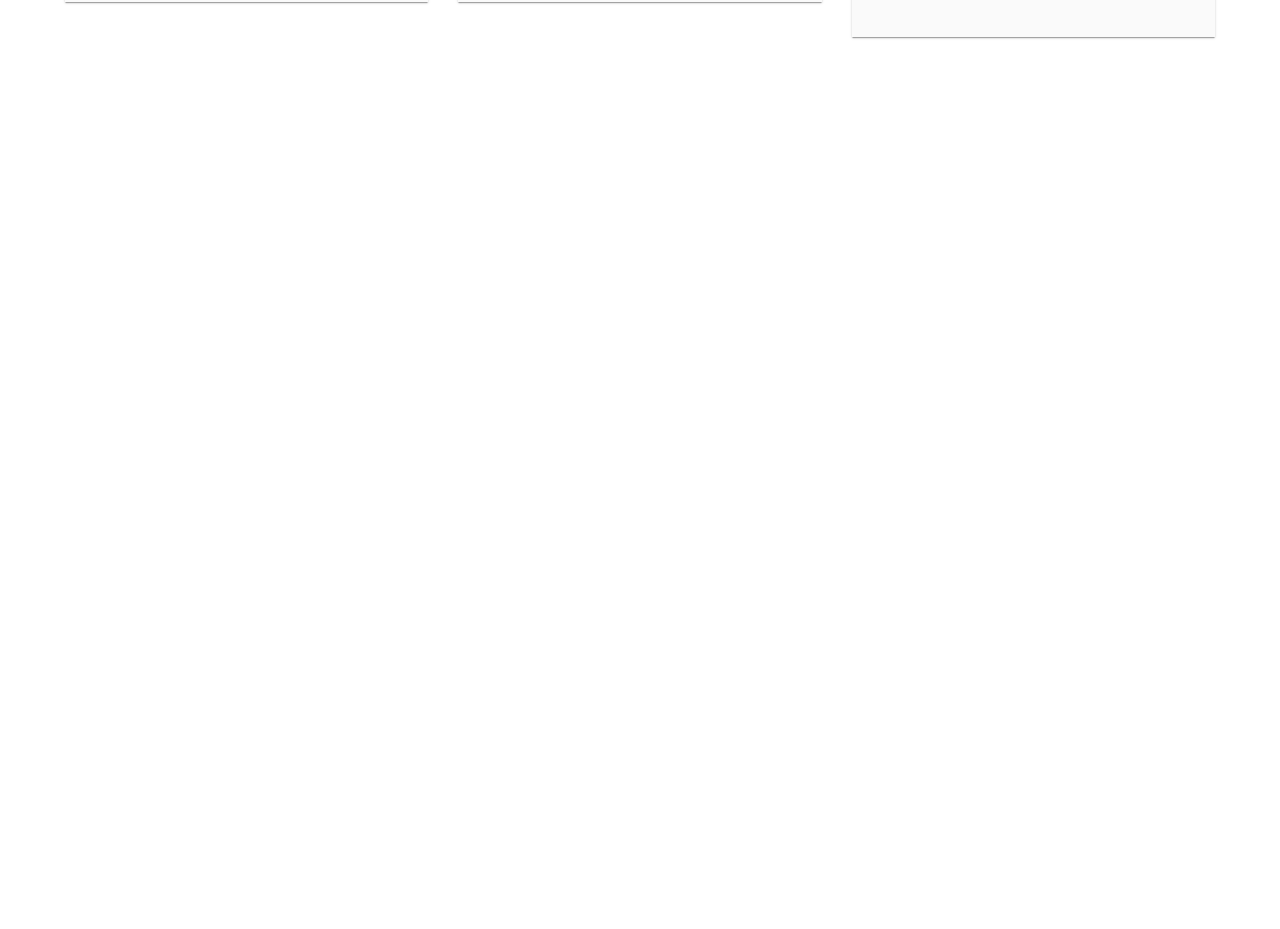
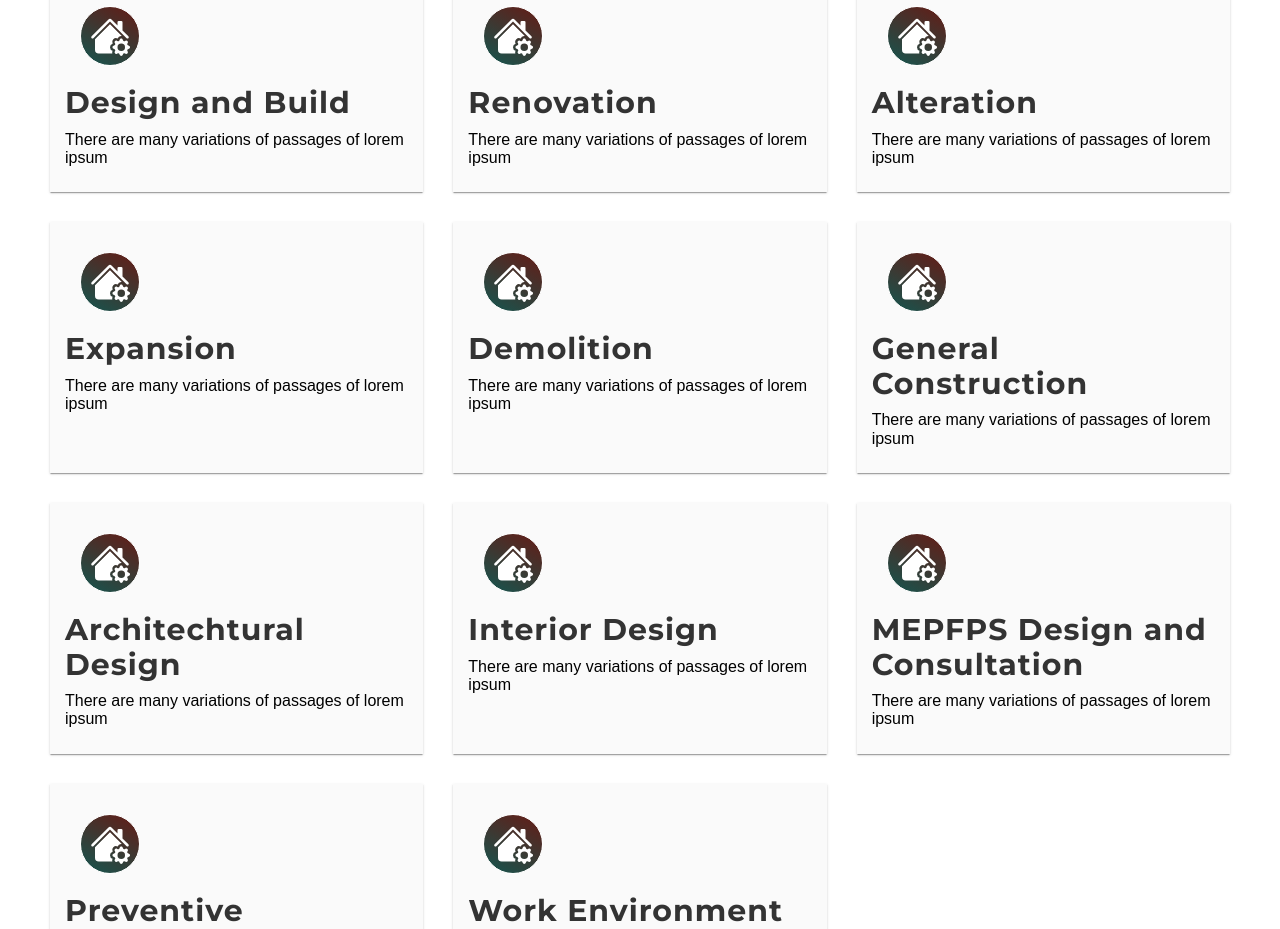
Before and after one commit to nrmndev/nrmndev-fw, a React (Vite) app: page /card in a window 1280 px wide. Shown: the part 359-1288 px from the top of the page. Before the commit the page ends 800 px from the top, so only its background shows below. Built offline with nearby package versions, Linux system fonts and the light colour scheme; a web font is replaced by a local one.

Commit message:
pre-release @ v.1.1.3-beta.6

```diff
--- a/src/components/layout/Column.tsx
+++ b/src/components/layout/Column.tsx
@@ -40,13 +40,13 @@ const Column = ({
     padding,
   });
   const combinedClasses = classNames(
+    "col",
     xs ? `col-xs-${xs}` : "",
     sm ? `col-sm-${sm}` : "",
     md ? `col-md-${md}` : "",
     lg ? `col-lg-${lg}` : "",
     xl ? `col-xl-${xl}` : "",
     xxl ? `col-xxl-${xxl}` : "",
-    flex ? "flex" : "",
     className,
     rest.className
   );
--- a/src/components/sectionLabel/SectionLabel.tsx
+++ b/src/components/sectionLabel/SectionLabel.tsx
@@ -1,9 +1,10 @@
-import { ColorProps, SectionLabelProps } from "@uiTypes";
+import { ColorProps, FontSizeProps, SectionLabelProps } from "@uiTypes";
 import classNames from "classnames";
 import LabelWrapper from "./LabelWrapper";
 
 export interface SectionLabelComponentProps
   extends SectionLabelProps,
+    FontSizeProps,
     ColorProps {
   label: string;
   position?: "left" | "center" | "right";
@@ -15,6 +16,7 @@ const SectionLabel = ({
   color = "primary",
   label,
   decoration,
+  fontSize,
   as = "h2",
 }: SectionLabelComponentProps) => {
   let RightDecor, LeftDecor, DecorTextBackdrop;
@@ -40,6 +42,7 @@ const SectionLabel = ({
           color={color}
           as={as}
           label={label}
+          fontSize={fontSize}
           leftDecoration={LeftDecor}
           rightDecoration={RightDecor}
           textBackdrop={DecorTextBackdrop}
--- a/src/routing/SampleComponents/SampleCard.tsx
+++ b/src/routing/SampleComponents/SampleCard.tsx
@@ -1,12 +1,44 @@
-import { Card, Column, Container, Media, Row } from "@uiComponents";
+import {
+  Button,
+  Card,
+  Column,
+  Container,
+  Media,
+  Row,
+  SectionLabel,
+  Typography,
+} from "@uiComponents";
 import { BsFillHouseGearFill } from "react-icons/bs";
+import { FaCog } from "react-icons/fa";
 const SampleCard = () => (
   <>
     <Container>
+      <SectionLabel
+        position="left"
+        label="Services"
+        fontSize={"xxl"}
+        decoration={{ left: { Icon: FaCog } }}
+      />
+      <Column flex={{ justifyContent: "between" }} padding={"zero"}>
+        <div>
+          <Typography as="h3">
+            Fully Integrated Construction Services.
+          </Typography>
+          <Typography as="p">
+            Proactively pontificate client-centered relationships via- process
+            centric leadershio skills. Credibly maintain focused internal or
+            "organic" sources rather than vertical alignments
+          </Typography>
+        </div>
+        <Button variant="outline-primary">See More</Button>
+      </Column>
+
+      <Container className="fluid">
         <Row lgColumns={3} mdColumns={3} xlColumns={3} xxlColumns={3}>
-        <Column>
-          <Card boxShadow="box-shadow-3" margin={"sm"} background={"light"}>
+          <Column flex={{ alignItems: "stretch" }}>
+            <Card boxShadow="box-shadow-3" background={"light"}>
               <Media
+                padding={"zero"}
                 icon={{
                   icon: BsFillHouseGearFill,
                   position: "top-left",
@@ -14,7 +46,6 @@ const SampleCard = () => (
                   variant: "outline",
                   background: "gradient-1",
                   color: "white",
-                margin: "zero",
                 }}
                 heading={{ children: "Design and Build", color: "dark" }}
                 body={{
@@ -25,8 +56,9 @@ const SampleCard = () => (
             </Card>
           </Column>
           <Column>
-          <Card boxShadow="box-shadow-3" margin={"sm"} background={"light"}>
+            <Card boxShadow="box-shadow-3" background={"light"}>
               <Media
+                padding={"zero"}
                 icon={{
                   icon: BsFillHouseGearFill,
                   position: "top-left",
@@ -34,9 +66,8 @@ const SampleCard = () => (
                   variant: "outline",
                   background: "gradient-1",
                   color: "white",
-                margin: "zero",
                 }}
-              heading={{ children: "Design and Build", color: "dark" }}
+                heading={{ children: "Renovation", color: "dark" }}
                 body={{
                   children:
                     "There are many variations of passages of lorem ipsum",
@@ -45,8 +76,9 @@ const SampleCard = () => (
             </Card>
           </Column>{" "}
           <Column>
-          <Card boxShadow="box-shadow-3" margin={"sm"} background={"light"}>
+            <Card boxShadow="box-shadow-3" background={"light"}>
               <Media
+                padding={"zero"}
                 icon={{
                   icon: BsFillHouseGearFill,
                   position: "top-left",
@@ -54,12 +86,194 @@ const SampleCard = () => (
                   variant: "outline",
                   background: "gradient-1",
                   color: "white",
-                margin: "zero",
                 }}
                 heading={{
-                children: "Design and Build",
+                  children: "Alteration",
                   color: "dark",
-                textTransform: "uppercase",
+                }}
+                body={{
+                  children:
+                    "There are many variations of passages of lorem ipsum",
+                }}
+              />
+            </Card>
+          </Column>
+          <Column flex={{ alignItems: "stretch" }}>
+            <Card boxShadow="box-shadow-3" background={"light"}>
+              <Media
+                padding={"zero"}
+                icon={{
+                  icon: BsFillHouseGearFill,
+                  position: "top-left",
+                  rounded: true,
+                  variant: "outline",
+                  background: "gradient-1",
+                  color: "white",
+                }}
+                heading={{
+                  children: "Expansion",
+                  color: "dark",
+                }}
+                body={{
+                  children:
+                    "There are many variations of passages of lorem ipsum",
+                }}
+              />
+            </Card>
+          </Column>
+          <Column>
+            <Card boxShadow="box-shadow-3" background={"light"}>
+              <Media
+                padding={"zero"}
+                icon={{
+                  icon: BsFillHouseGearFill,
+                  position: "top-left",
+                  rounded: true,
+                  variant: "outline",
+                  background: "gradient-1",
+                  color: "white",
+                }}
+                heading={{
+                  children: "Demolition",
+                  color: "dark",
+                }}
+                body={{
+                  children:
+                    "There are many variations of passages of lorem ipsum",
+                }}
+              />
+            </Card>
+          </Column>
+          <Column>
+            <Card boxShadow="box-shadow-3" background={"light"}>
+              <Media
+                padding={"zero"}
+                icon={{
+                  icon: BsFillHouseGearFill,
+                  position: "top-left",
+                  rounded: true,
+                  variant: "outline",
+                  background: "gradient-1",
+                  color: "white",
+                }}
+                heading={{
+                  children: "General Construction",
+                  color: "dark",
+                }}
+                body={{
+                  children:
+                    "There are many variations of passages of lorem ipsum",
+                }}
+              />
+            </Card>
+          </Column>
+          <Column>
+            <Card boxShadow="box-shadow-3" background={"light"}>
+              <Media
+                padding={"zero"}
+                icon={{
+                  icon: BsFillHouseGearFill,
+                  position: "top-left",
+                  rounded: true,
+                  variant: "outline",
+                  background: "gradient-1",
+                  color: "white",
+                }}
+                heading={{
+                  children: "Architechtural Design",
+                  color: "dark",
+                }}
+                body={{
+                  children:
+                    "There are many variations of passages of lorem ipsum",
+                }}
+              />
+            </Card>
+          </Column>
+          <Column>
+            <Card boxShadow="box-shadow-3" background={"light"}>
+              <Media
+                padding={"zero"}
+                icon={{
+                  icon: BsFillHouseGearFill,
+                  position: "top-left",
+                  rounded: true,
+                  variant: "outline",
+                  background: "gradient-1",
+                  color: "white",
+                }}
+                heading={{
+                  children: "Interior Design",
+                  color: "dark",
+                }}
+                body={{
+                  children:
+                    "There are many variations of passages of lorem ipsum",
+                }}
+              />
+            </Card>
+          </Column>
+          <Column>
+            <Card boxShadow="box-shadow-3" background={"light"}>
+              <Media
+                padding={"zero"}
+                icon={{
+                  icon: BsFillHouseGearFill,
+                  position: "top-left",
+                  rounded: true,
+                  variant: "outline",
+                  background: "gradient-1",
+                  color: "white",
+                }}
+                heading={{
+                  children: "MEPFPS Design and Consultation",
+                  color: "dark",
+                }}
+                body={{
+                  children:
+                    "There are many variations of passages of lorem ipsum",
+                }}
+              />
+            </Card>
+          </Column>{" "}
+          <Column>
+            <Card boxShadow="box-shadow-3" background={"light"}>
+              <Media
+                padding={"zero"}
+                icon={{
+                  icon: BsFillHouseGearFill,
+                  position: "top-left",
+                  rounded: true,
+                  variant: "outline",
+                  background: "gradient-1",
+                  color: "white",
+                }}
+                heading={{
+                  children: "Preventive Maintenance Services (PMS)",
+                  color: "dark",
+                }}
+                body={{
+                  children:
+                    "There are many variations of passages of lorem ipsum",
+                }}
+              />
+            </Card>
+          </Column>{" "}
+          <Column>
+            <Card boxShadow="box-shadow-3" background={"light"}>
+              <Media
+                padding={"zero"}
+                icon={{
+                  icon: BsFillHouseGearFill,
+                  position: "top-left",
+                  rounded: true,
+                  variant: "outline",
+                  background: "gradient-1",
+                  color: "white",
+                }}
+                heading={{
+                  children: "Work Environment Measurement (WEM)",
+                  color: "dark",
                 }}
                 body={{
                   children:
@@ -70,6 +284,7 @@ const SampleCard = () => (
           </Column>
         </Row>
       </Container>
+    </Container>
   </>
 );
 
--- a/src/styles/components/_button.scss
+++ b/src/styles/components/_button.scss
@@ -2,6 +2,7 @@
 .btn {
   padding: 1rem 1.5rem;
   border: none;
+  background: none;
   border-radius: 1rem;
   display: inline-block;
   text-decoration: none;
--- a/src/styles/components/_container.scss
+++ b/src/styles/components/_container.scss
@@ -55,7 +55,13 @@ $sizes: xs, sm, md, lg, xl, xxl;
 .container--fluid {
   max-width: 100%;
 }
-
+.col {
+  display: flex;
+  padding: 15px;
+}
+.row {
+  margin: 0 -15px;
+}
 .container--grid {
   display: grid;
 }
--- a/src/styles/components/_typography.scss
+++ b/src/styles/components/_typography.scss
@@ -1,5 +1,4 @@
 .font {
-  &-size {
   &-xs {
     font-size: 0.8rem;
   }
@@ -17,7 +16,6 @@
   }
   &-xxl {
     font-size: 5rem;
-    }
   }
 }
 
--- a/src/styles/layouts/_flex.scss
+++ b/src/styles/layouts/_flex.scss
@@ -22,7 +22,7 @@ $alignItems: ("start", "end", "center", "baseline", "stretch");
 @for $j from 1 through length($alignItems) {
   $val: nth($alignItems, $j);
   .items-#{$val} {
-    align-items: #{$alignItems};
+    align-items: #{$val};
   }
 }
 // Justify Content
--- a/src/styles/main.scss
+++ b/src/styles/main.scss
@@ -4,9 +4,9 @@
 @use "abstracts/animations" as animations;
 @use "abstracts/functions" as functions;
 @use "abstracts/mixins" as mixins;
-@use "modifiers" as modifiers;
 //@use "abstracts/index" as *;
 @use "components/index" as *;
+@use "modifiers" as modifiers;
 
 @use "layouts" as *;
 @use "animations/index" as *;
--- a/src/styles/modifiers/index.scss
+++ b/src/styles/modifiers/index.scss
@@ -103,7 +103,7 @@
     color: var(--white);
   }
   .btn-outline-#{$theme} {
-    border-color: var(--#{$theme});
+    border: 2px solid var(--#{$theme});
     color: var(--#{$theme});
   }
 }
--- a/src/utils/propStyleHandler/index.ts
+++ b/src/utils/propStyleHandler/index.ts
@@ -70,7 +70,7 @@ export const propStyleHandler = (props: PropStyleHanlderProps = {}) => {
     borderRadius,
     boxShadow,
     color,
-    //flex,
+    flex,
     fontSize,
     margin,
     padding,
@@ -101,7 +101,7 @@ export const propStyleHandler = (props: PropStyleHanlderProps = {}) => {
 
   //FontSize class ie. font-size-sm
   if (fontSize && typeof fontSize === "string") {
-    className.push("font-size-" + fontSize);
+    className.push("font-" + fontSize);
   }
   //BoxShadow class ie. box-shadow-1
   if (boxShadow && typeof boxShadow === "string") {
@@ -120,7 +120,10 @@ export const propStyleHandler = (props: PropStyleHanlderProps = {}) => {
     border.value && className.push("border-" + border.value);
   }
 
-  // const classes = propToClass.flexClasses( flex );
+  if (flex) {
+    className.push(propToClass.flex(flex));
+  }
+  //const classes = propToClass.flexClasses( flex );
   // classes && className.push(classes);
   // Create the base style object
 
```
Also changed, not shown: src/components/sectionLabel/LabelWrapper.tsx (+10 -2 lines), 2 other files (tests, documents, lock files or other folders). Lines whose indentation alone changed are shown as unchanged.
